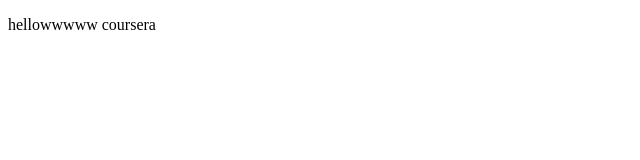
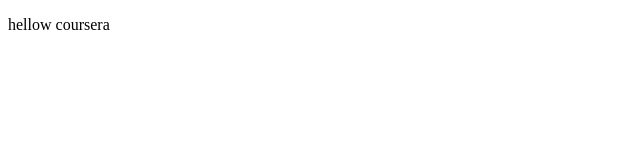
Before and after one commit to Hammad-Hashmi/coursera-angular, a plain HTML site: page index.html in a window 1280 px wide. Shown: the full height of the page, 0-640 px from the left. Drawn offline with Linux system fonts and the light colour scheme.

Commit message:
Actual Commit

```diff
--- a/index.html
+++ b/index.html
@@ -5,6 +5,6 @@
     <title>Hoellow coursera</title>
   </head>
   <body>
-    <p>hellowwwww coursera</p>
+    <p>hellow coursera</p>
   </body>
 </html>
```
